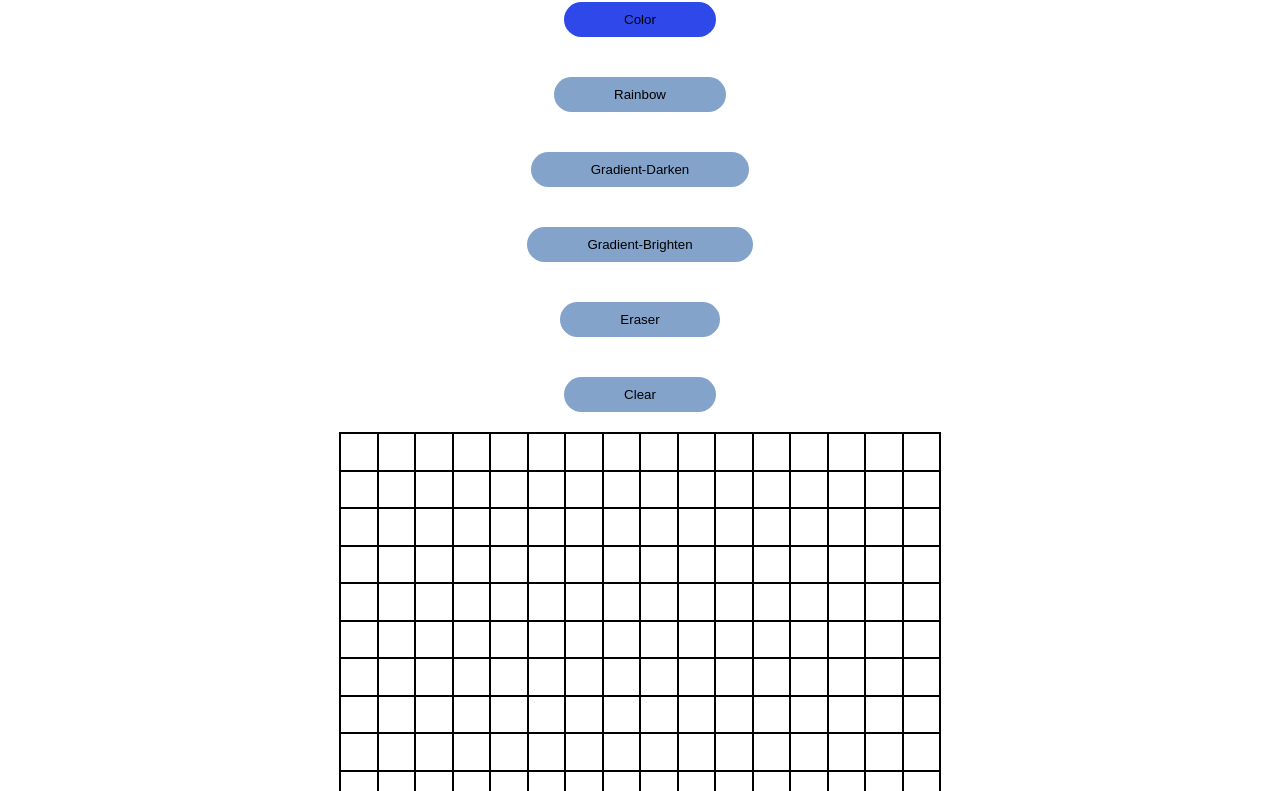
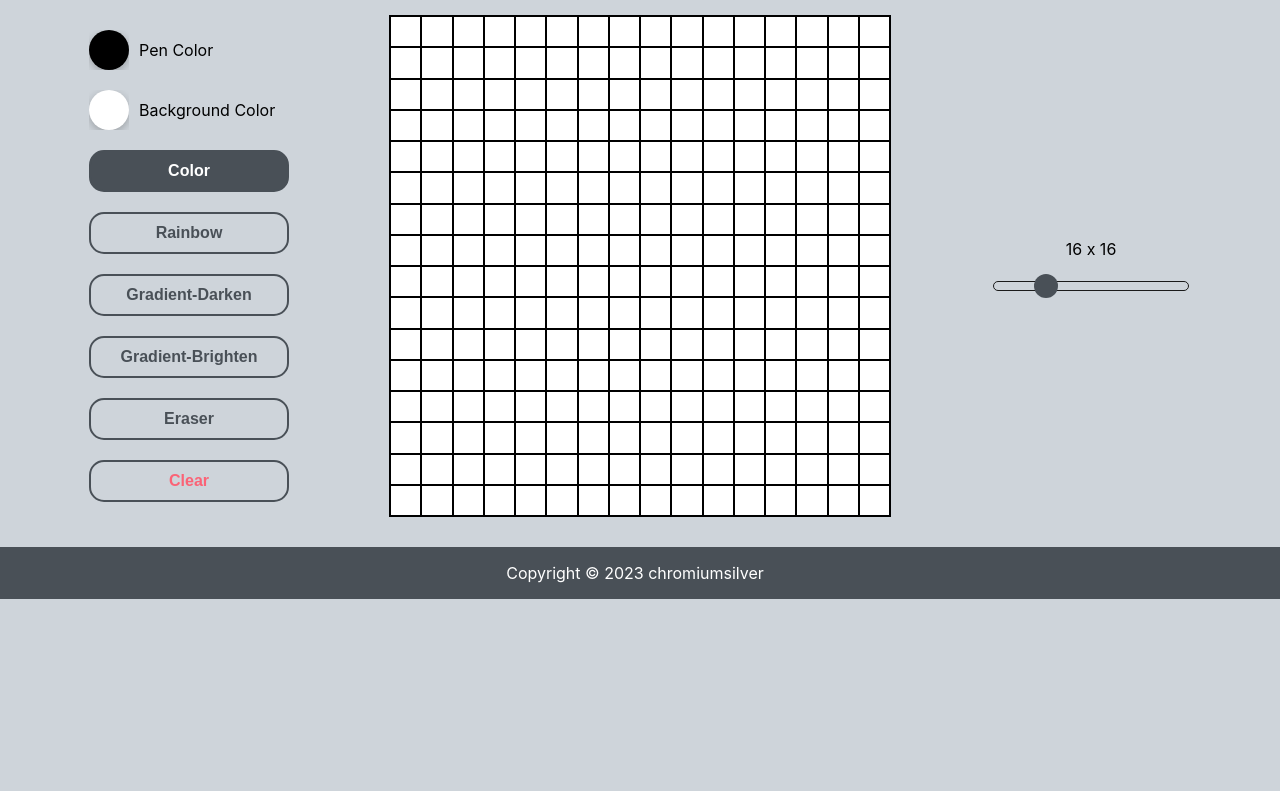
Before and after one commit to chromiumsilver/etch-a-sketch, a website: page index.html in a window 1280 px wide. Shown: the part 101-892 px from the top of the page. After the commit the page ends 800 px from the top, so only its background shows below. Drawn offline with Linux system fonts and the light colour scheme.

Commit message:
feat: Add color picker and size slider, style the page

```diff
--- a/index.html
+++ b/index.html
@@ -5,19 +5,42 @@
   <meta charset="UTF-8">
   <meta name="viewport" content="width=device-width, initial-scale=1.0">
   <title>Etch-A-Sketch</title>
+  <link rel="preconnect" href="https://fonts.googleapis.com">
+  <link rel="preconnect" href="https://fonts.gstatic.com" crossorigin>
+  <link href="https://fonts.googleapis.com/css2?family=Pixelify+Sans:wght@400;500;600;700&display=swap" rel="stylesheet">
   <link rel="stylesheet" href="style.css">
 
 </head>
 
 <body>
-  <button class="btn" id="btn-size">Click to enter the number of squares per side!</button>
+  <div class="header">Etch-A-Sketch</div>
+  <div class="content">
+    <div class="menu">
+      <div class="color-picker">
+        <input type="color" id="fill-color" value="#000000">
+        <label for="fill-color">Pen Color</label>
+      </div>
+      <div class="color-picker">
+        <input type="color" id="bg-color" value="#ffffff">
+        <label for="bg-color">Background Color</label>
+      </div>
       <button class="btn" id="btn-color">Color</button>
       <button class="btn" id="btn-rainbow">Rainbow</button>
       <button class="btn" id="btn-darken">Gradient-Darken</button>
       <button class="btn" id="btn-brighten">Gradient-Brighten</button>
       <button class="btn" id="btn-eraser">Eraser</button>
-  <button class="btn" id="btn-clear">Clear</button>
+      <button class="btn btn--clear" id="btn-clear">Clear</button>
+    </div>
     <div class="grid"></div>
+    <div class="menu">
+      <div class="text" id="size-value">16 x 16</div>
+      <input type="range" id="size-slider" value="16" min="1" max="64">
+    </div>
+  </div>
+  <footer class="footer">
+    <p>Copyright © 2023 chromiumsilver</p>
+    <a href="https://github.com/chromiumsilver"><i class="fa fa-github"></i></a>
+  </footer>
 
   <script src="script.js"></script>
 </body>
--- a/script.js
+++ b/script.js
@@ -16,7 +16,8 @@ let selectedBtn = null;
 let currentSquarePerSide = DEFAULT_SQUARES_PER_SIDE;
 let gradientSign = 0;
 
-const btnSize = document.querySelector("#btn-size");
+const fillColorPicker = document.querySelector("#fill-color");
+const bgColorPicker = document.querySelector("#bg-color");
 
 const btnColor = document.querySelector("#btn-color");
 const btnRainbow = document.querySelector("#btn-rainbow");
@@ -26,6 +27,9 @@ const btnEraser = document.querySelector("#btn-eraser");
 
 const btnClear = document.querySelector("#btn-clear");
 
+const sizeSlider = document.querySelector("#size-slider");
+const sizeValue = document.querySelector("#size-value");
+
 btnColor.onclick = () => setCurrentMode(COLOR_MODE, btnColor);
 btnRainbow.onclick = () => setCurrentMode(RAINBOW_MODE, btnRainbow);
 btnDarken.onclick = () => setCurrentMode(GRADIENT_DARKEN_MODE, btnDarken);
@@ -34,16 +38,19 @@ btnEraser.onclick = () => setCurrentMode(ERASER_MODE, btnEraser);
 
 btnClear.onclick = () => setupGrid();
 
-btnSize.addEventListener("click", () => {
-  let squarePerSide = prompt("Enter the number of squares per side:");
-  currentSquarePerSide = parseInt(squarePerSide);
-  if (!currentSquarePerSide || currentSquarePerSide > 100) {
-    alert("The number of squares per side should be an integer between 1 and 100.");
-    return;
-  }
-  if (currentSquarePerSide) {
-    setupGrid();
-  }
+fillColorPicker.addEventListener("input", (e) => {
+  currentColor = e.target.value;
+});
+
+bgColorPicker.addEventListener("input", (e) => {
+  currentBgColor = e.target.value;
+  setupGrid();
+});
+
+sizeSlider.addEventListener("input", (e) => {
+  currentSquarePerSide = e.target.value;
+  setupGrid();
+  sizeValue.innerHTML = `${currentSquarePerSide} x ${currentSquarePerSide}`;
 });
 
 init();
--- a/style.css
+++ b/style.css
@@ -1,48 +1,175 @@
+:root {
+  --primary-dark: #1a1a1a;
+  --secondary-dark: #495057;
+  --primary-light: #ced4da;
+  --secondary-light: #adb5bd;
+}
+
 body {
   display: flex;
   flex-direction: column;
   justify-content: center;
   align-items: center;
+  font-family: Roobert, -apple-system, BlinkMacSystemFont, "Segoe UI", Helvetica, Arial, sans-serif, "Apple Color Emoji", "Segoe UI Emoji", "Segoe UI Symbol";
+  margin: 0;
+  background-color: var(--primary-light);
+}
+
+.header {
+  font-family: "Pixelify Sans", sans-serif;
+  font-weight: 500;
+  font-size: 72px;
+  color: var(--secondary-dark);
+}
+
+.content {
+  display: flex;
+  gap: 100px;
+  align-items: center;
+  padding: 30px;
+}
+
+.menu {
+  display: flex;
+  flex-direction: column;
+  justify-content: center;
+  gap: 20px;
+  width: 200px;
+}
+
+.text {
+  align-self: center;
+}
+
+.color-picker {
+  display: flex;
+  align-items: center;
+  gap: 10px;
+}
+
+input[type="color"] {
+  appearance: none;
+  -moz-appearance: none;
+  -webkit-appearance: none;
+  background: none;
+  border: 0;
+  cursor: pointer;
+  height: 3em;
+  padding: 0;
+  width: 3em;
+}
+
+input[type="color"]:hover {
+  transform: translateY(-2px);
+}
+
+::-webkit-color-swatch-wrapper {
+  padding: 0;
+}
+
+::-webkit-color-swatch {
+  border: 0;
+  border-radius: 50%;
+  box-shadow: rgba(0, 0, 0, 0.24) 0px 3px 8px;
+}
+
+.btn {
+  appearance: none;
+  background-color: transparent;
+  border: 2px solid var(--secondary-dark);
+  border-radius: 15px;
+  box-sizing: border-box;
+  color: var(--secondary-dark);
+  cursor: pointer;
+  display: inline-block;
+  font-size: 16px;
+  font-weight: 600;
+  line-height: normal;
+  margin: 0;
+  min-height: 30px;
+  min-width: 0;
+  outline: none;
+  padding: 10px 20px;
+  text-align: center;
+  text-decoration: none;
+  transition: all 300ms cubic-bezier(0.23, 1, 0.32, 1);
+  user-select: none;
+  -webkit-user-select: none;
+  touch-action: manipulation;
+  width: 100%;
+  will-change: transform;
+}
+
+.btn:disabled {
+  pointer-events: none;
 }
 
 .btn:hover {
-  cursor: pointer;
-  background-color: #2f48e9;
-  transition: 0.3s;
+  color: #fff;
+  background-color: var(--secondary-dark);
+  box-shadow: rgba(0, 0, 0, 0.25) 0 8px 15px;
+  transform: translateY(-2px);
 }
 
-/* .btn:focus {
-  background-color: #2f48e9;
-} */
+.btn:active {
+  box-shadow: none;
+  transform: translateY(0);
+}
+
+.btn--active {
+  background-color: var(--secondary-dark);
+  color: #fff;
+}
+
+.btn--clear {
+  color: #fb6376;
+}
+
+input[type="range"] {
+  -webkit-appearance: none;
+  background-color: var(--primary-light);
+  cursor: pointer;
+}
+
+input[type="range"]::-webkit-slider-runnable-track {
+  background: var(--primary-light);
+  height: 10px;
+  border: 1px solid var(--primary-dark);
+  border-radius: 20px;
+}
+
+input[type="range"]::-webkit-slider-thumb {
+  -webkit-appearance: none;
+  width: 24px;
+  height: 24px;
+  border-radius: 20px;
+  margin-top: -8px;
+  background: var(--secondary-dark);
+}
 
 .grid {
   border: 0.5px solid black;
-  width: 600px;
-  height: 600px;
+  width: 500px;
+  height: 500px;
   display: grid;
   grid-template-columns: repeat(10, 1fr);
   grid-template-rows: repeat(10, 1fr);
 }
 
 .square {
-  border: 1px solid rgb(0, 0, 0);
+  border: 1px solid black;
   box-sizing: border-box;
   margin: 0;
   padding: 0;
 }
 
-.square--black {
-  background-color: #b98f8f;
+.footer {
+  display: flex;
+  align-items: center;
+  justify-content: center;
+  gap: 10px;
+  background-color: var(--secondary-dark);
+  color: white;
+  font-size: 16px;
+  width: 100%;
 }
-
-.btn {
-  margin: 20px auto;
-  padding: 10px 60px;
-  background-color: rgb(131, 163, 203);
-  border: 0;
-  border-radius: 80px;
-}
-
-.btn--active {
-  background-color: #2f48e9;
-}
```
Lines whose indentation alone changed are shown as unchanged.
